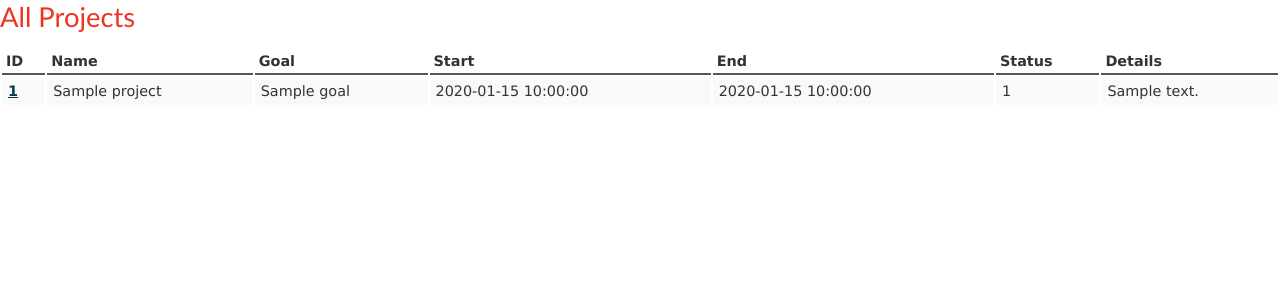
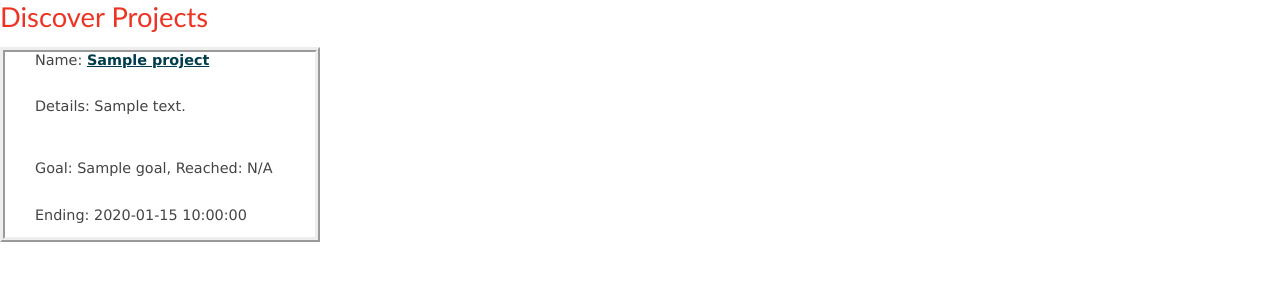
Before and after one commit to ohdoyoun/csc309-1, a CakePHP app: the page made by app/View/Projects/index.ctp in a window 1280 px wide. Shown: the top 300 px of the page. Run offline with PHP 8.4 and a stand-in for CakePHP, Linux system fonts and the light colour scheme; the template is opened without the code that fills it: most values are stand-ins (such as "Sample title", 1, 10 or a date in 2020); some libraries are stand-ins or nearby versions.

Commit message:
Making Discover Projects page more presentable for prototype

```diff
--- a/app/View/Projects/index.ctp
+++ b/app/View/Projects/index.ctp
@@ -1,25 +1,10 @@
-<h2>All Projects</h2>
+<h2>Discover Projects</h2>
 
-
-<table>
-    <tr>
-        <th>ID</th>
-        <th>Name</th>
-        <th>Goal</th>
-        <th>Start</th>
-        <th>End</th>
-        <th>Status</th>
-        <th>Details</th>
-    </tr>
-    <?php foreach($projects as $project): ?>
-    <tr>
-        <td><a href="projects/view/<?php echo $project['Project']['id']; ?>"><?php echo $project['Project']['id']; ?></a></td>
-        <td><?php echo $project['Project']['project_name']; ?></td>
-        <td><?php echo $project['Project']['goal']; ?></td>
-        <td><?php echo $project['Project']['start_date']; ?></td>
-        <td><?php echo $project['Project']['end_date']; ?></td>
-        <td><?php echo $project['Project']['status_tag_id']; ?></td>
-        <td><?php echo $project['Project']['details']; ?></td>
-    </tr>
-    <?php endforeach; ?>
-</table>
+<?php foreach($projects as $project): ?>
+    <div style="float: left; padding-right: 30px; border-style: ridge; border-width: 5px; padding-left: 30px; width: 250px;">
+        <p>Name: <a href="projects/view/<?php echo $project['Project']['id']; ?>"><?php echo $project['Project']['project_name']; ?></a></p><br>
+        <p>Details: <?php echo $project['Project']['details']; ?></p><br><br>
+        <p>Goal: <?php echo $project['Project']['goal']; ?>, Reached: N/A</p><br>
+        <p>Ending: <?php echo $project['Project']['end_date']; ?></p>
+    </div>
+<?php endforeach; ?>
```
